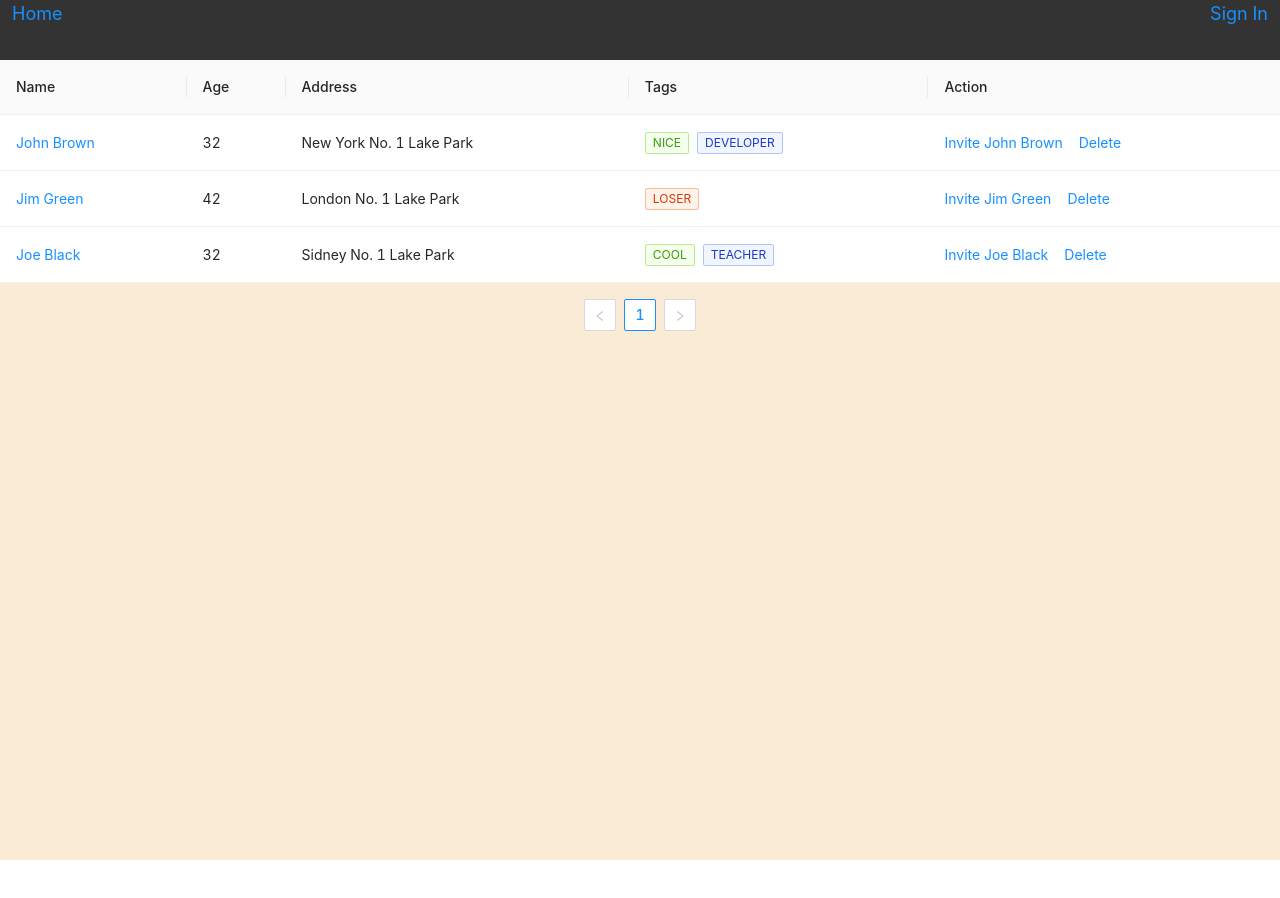
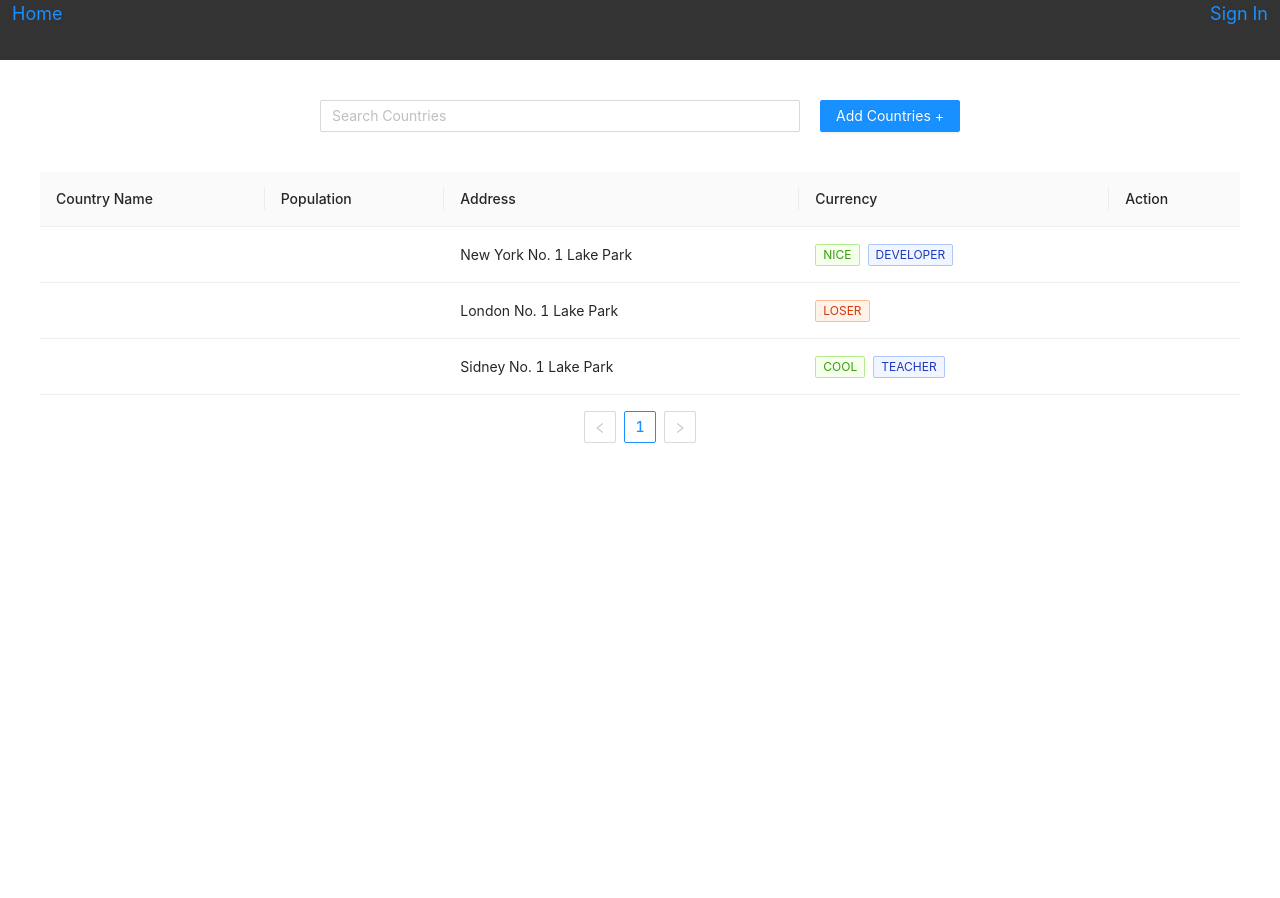
Before and after one commit to Jasmin2895/react-apollo-client, a React (Create React App) app: page /countryDetails in a window 1280 px wide. Before the commit the page ends 860 px from the top, so only its background shows below. Built offline with nearby package versions, Linux system fonts and the light colour scheme.

Commit message:
add login endpoints

```diff
--- a/package.json
+++ b/package.json
@@ -9,6 +9,7 @@
     "@testing-library/user-event": "^12.8.3",
     "antd": "^4.14.0",
     "apollo-boost": "^0.4.9",
+    "axios": "^0.21.1",
     "graphql": "^15.5.0",
     "react": "^17.0.1",
     "react-dom": "^17.0.1",
--- a/src/components/CountryDetails/CountryTable.js
+++ b/src/components/CountryDetails/CountryTable.js
@@ -1,19 +1,19 @@
 import React from "react"
-import { Table, Tag, Radio, Space } from 'antd';
+import { Table, Tag } from 'antd';
 
 const CountryTable = () => {
     const bottom = "bottomCenter";
     const columns = [
         {
-            title: 'Name',
-            dataIndex: 'name',
-            key: 'name',
+            title: 'Country Name',
+            dataIndex: 'countryName',
+            key: 'countryName',
             render: text => <a>{text}</a>,
         },
         {
-            title: 'Age',
-            dataIndex: 'age',
-            key: 'age',
+            title: 'Population',
+            dataIndex: 'population',
+            key: 'population',
         },
         {
             title: 'Address',
@@ -21,7 +21,7 @@ const CountryTable = () => {
             key: 'address',
         },
         {
-            title: 'Tags',
+            title: 'Currency',
             key: 'tags',
             dataIndex: 'tags',
             render: tags => (
@@ -43,12 +43,12 @@ const CountryTable = () => {
         {
             title: 'Action',
             key: 'action',
-            render: (text, record) => (
-            <Space size="middle">
-                <a>Invite {record.name}</a>
-                <a>Delete</a>
-            </Space>
-            ),
+            // render: (text, record) => (
+            // <Space size="middle">
+            //     <a>Invite {record.name}</a>
+            //     <a>Delete</a>
+            // </Space>
+            // ),
         },
     ];
 
--- a/src/components/CountryDetails/index.js
+++ b/src/components/CountryDetails/index.js
@@ -1,95 +1,39 @@
 import React,{useState} from "react";
-import { Table, Tag, Radio, Space } from 'antd';
+import { Select, Button, Row, Col } from 'antd';
 import CountryTable from "./CountryTable";
 // import { Layout } from "antd";  check if this is possible.
 import "./index.scss";
 
+const { Option } = Select;
+
 const CountryDetails = () => {
-    const [bottom, setBottom] = useState('bottomCenter')
-    const columns = [
-    {
-        title: 'Name',
-        dataIndex: 'name',
-        key: 'name',
-        render: text => <a>{text}</a>,
-    },
-    {
-        title: 'Age',
-        dataIndex: 'age',
-        key: 'age',
-    },
-    {
-        title: 'Address',
-        dataIndex: 'address',
-        key: 'address',
-    },
-    {
-        title: 'Tags',
-        key: 'tags',
-        dataIndex: 'tags',
-        render: tags => (
-        <span>
-            {tags.map(tag => {
-            let color = tag.length > 5 ? 'geekblue' : 'green';
-            if (tag === 'loser') {
-                color = 'volcano';
-            }
-            return (
-                <Tag color={color} key={tag}>
-                {tag.toUpperCase()}
-                </Tag>
-            );
-            })}
-        </span>
-        ),
-    },
-    {
-        title: 'Action',
-        key: 'action',
-        render: (text, record) => (
-        <Space size="middle">
-            <a>Invite {record.name}</a>
-            <a>Delete</a>
-        </Space>
-        ),
-    },
-    ];
-    const data = [
-        {
-            key: '1',
-            name: 'John Brown',
-            age: 32,
-            address: 'New York No. 1 Lake Park',
-            tags: ['nice', 'developer'],
-        },
-        {
-            key: '2',
-            name: 'Jim Green',
-            age: 42,
-            address: 'London No. 1 Lake Park',
-            tags: ['loser'],
-        },
-        {
-            key: '3',
-            name: 'Joe Black',
-            age: 32,
-            address: 'Sidney No. 1 Lake Park',
-            tags: ['cool', 'teacher'],
-        },
-    ];
-    const countryList = () => {
-        return( <div>
-            <Table
-              columns={columns}
-              pagination={{ position: [bottom] }}
-              dataSource={data}
-            />
-          </div>)
+    const children = [];
+    for (let i = 10; i < 36; i++) {
+        children.push(<Option key={i.toString(36) + i}>{i.toString(36) + i}</Option>);
+      }
+
+    const handleChange = (value) =>{
+        console.log(`selected ${value}`);
+    }
+    const SearchCountries = () => {
+        return(
+        <Row className="search-countries">
+            <Select mode="tags" style={{ width: '40%' }} placeholder="Search Countries" onChange={handleChange}>
+                {children}
+            </Select>
+
+            <Button type="primary" className="add-countries">
+                Add Countries +
+            </Button>
+        </Row>
+        )
     }
     return(
        <>
         <main className="main-container">
+
             <div className="country-details">
+                {SearchCountries()}
                 <CountryTable/>
             </div>
         </main>
--- a/src/components/CountryDetails/index.scss
+++ b/src/components/CountryDetails/index.scss
@@ -1,4 +1,13 @@
 .main-container {
     min-height: 100vh;
-    background-color: antiquewhite;
+    margin: 40px;
 }
+
+.search-countries{
+    width: 100%;
+    margin: 40px 0;
+    justify-content: center;
+    .add-countries{
+        margin-left: 20px;
+    }
+}
--- /dev/null
+++ b/src/constants/index.js
@@ -0,0 +1 @@
+export const BASE_URL = "http://localhost:3000"
```
Also changed, not shown: src/api/index.js (added, +33 -0 lines), src/api/interceptor.js (added, +35 -0 lines), 1 other file (tests, documents, lock files or other folders).
